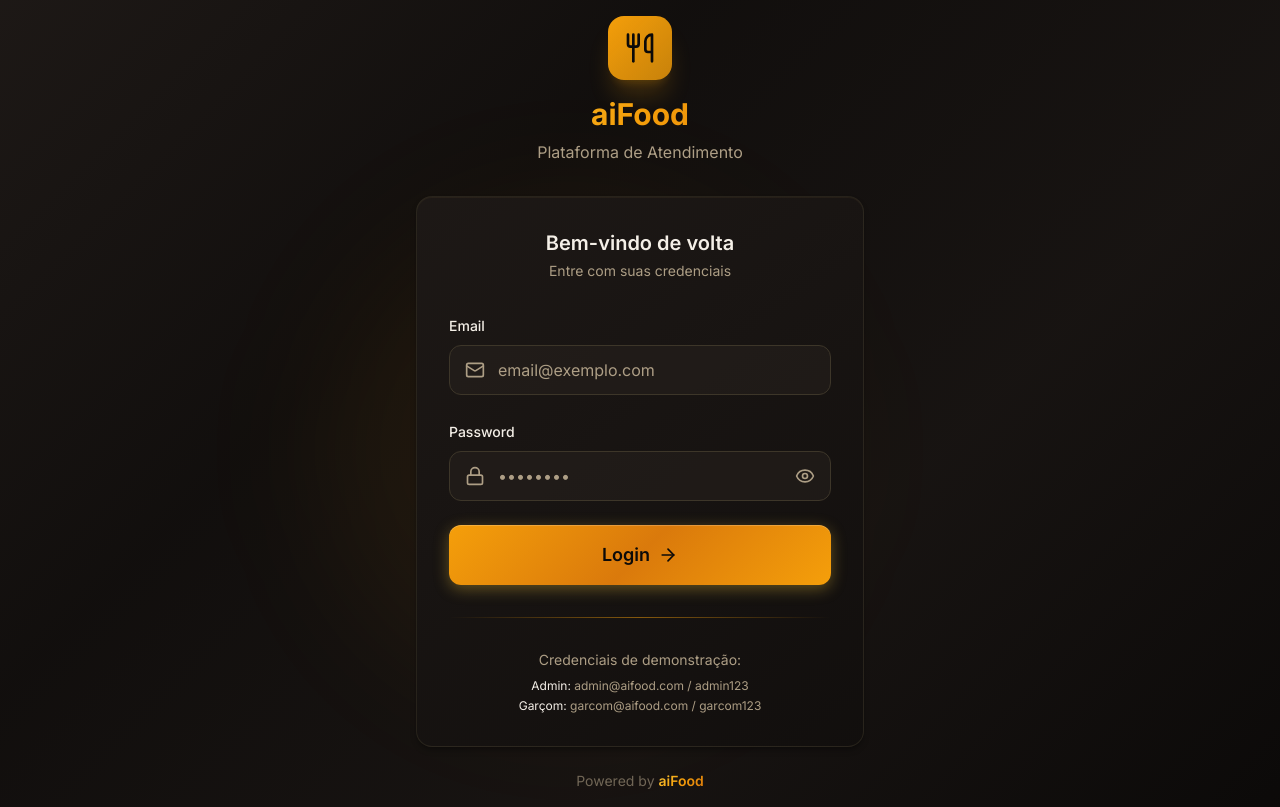
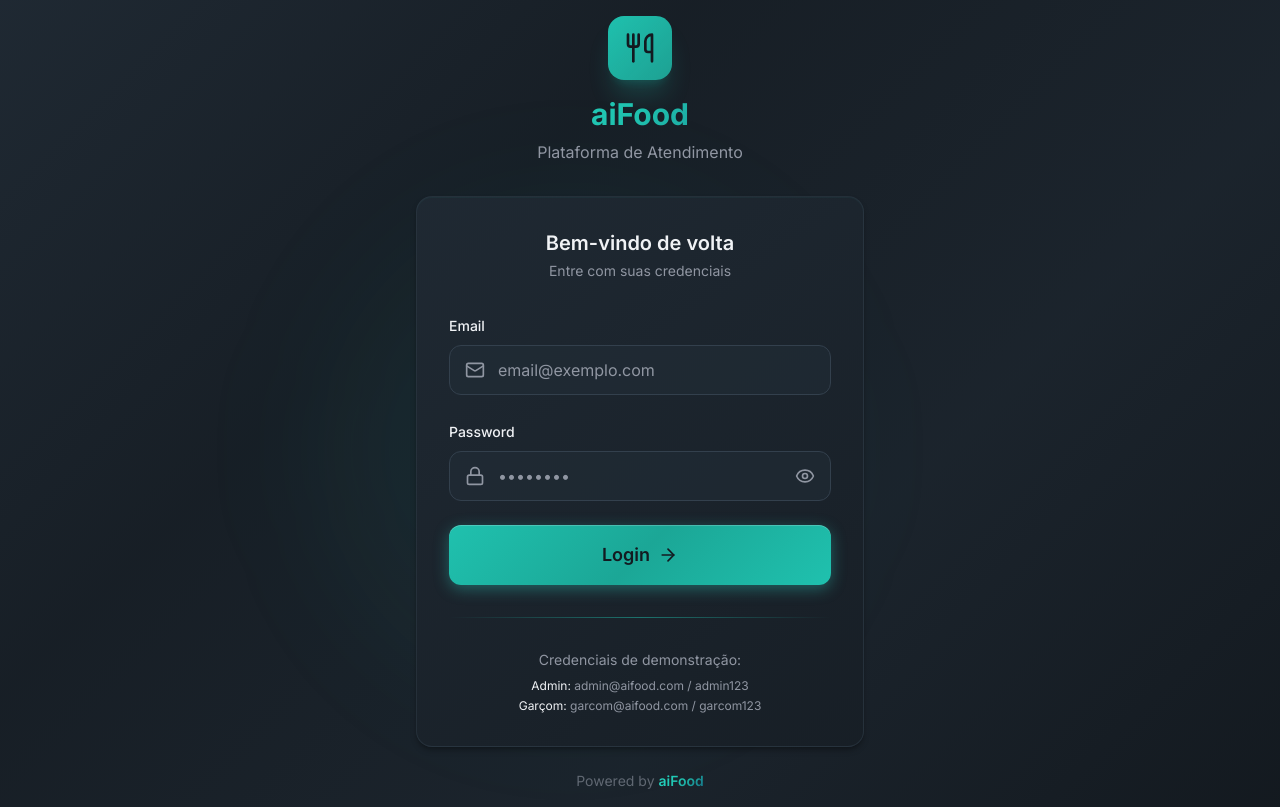
Before and after one commit to MariaEduardaaf/aifood, a Next.js app: page /login in a window 1280 px wide. Built offline with nearby package versions, Linux system fonts and the light colour scheme; no server answers.

Commit message:
feat: update color palette - teal primary, mint success, amber warning

```diff
--- a/src/app/globals.css
+++ b/src/app/globals.css
@@ -6,57 +6,57 @@
     /* Tema Claro */
     :root,
     .light {
-        --background: 40 33% 98%;
-        --foreground: 20 14% 10%;
+        --background: 210 25% 97%;
+        --foreground: 210 24% 16%;
         --card: 0 0% 100%;
-        --card-foreground: 20 14% 10%;
+        --card-foreground: 210 24% 16%;
         --popover: 0 0% 100%;
-        --popover-foreground: 20 14% 10%;
-        --primary: 38 92% 45%;
+        --popover-foreground: 210 24% 16%;
+        --primary: 192 73% 21%;
         --primary-foreground: 0 0% 100%;
-        --secondary: 40 20% 92%;
-        --secondary-foreground: 20 14% 10%;
-        --muted: 40 20% 92%;
-        --muted-foreground: 20 14% 45%;
-        --accent: 38 92% 45%;
-        --accent-foreground: 0 0% 100%;
-        --destructive: 0 84% 55%;
+        --secondary: 210 20% 93%;
+        --secondary-foreground: 210 24% 16%;
+        --muted: 210 20% 93%;
+        --muted-foreground: 220 9% 46%;
+        --accent: 40 100% 50%;
+        --accent-foreground: 210 24% 16%;
+        --destructive: 355 78% 56%;
         --destructive-foreground: 0 0% 100%;
-        --success: 142 76% 36%;
+        --success: 173 72% 44%;
         --success-foreground: 0 0% 100%;
-        --warning: 38 92% 50%;
-        --warning-foreground: 20 14% 4%;
-        --border: 40 20% 85%;
-        --input: 40 20% 92%;
-        --ring: 38 92% 45%;
+        --warning: 40 100% 50%;
+        --warning-foreground: 210 24% 16%;
+        --border: 210 20% 88%;
+        --input: 210 20% 93%;
+        --ring: 192 73% 21%;
         --radius: 0.75rem;
     }
 
-    /* Tema Escuro (Premium) */
+    /* Tema Escuro */
     .dark {
-        --background: 20 14% 4%;
-        --foreground: 38 36% 93%;
-        --card: 20 14% 8%;
-        --card-foreground: 38 36% 93%;
-        --popover: 20 14% 8%;
-        --popover-foreground: 38 36% 93%;
-        --primary: 38 92% 50%;
-        --primary-foreground: 20 14% 4%;
-        --secondary: 20 14% 14%;
-        --secondary-foreground: 38 36% 93%;
-        --muted: 20 14% 14%;
-        --muted-foreground: 38 20% 60%;
-        --accent: 38 92% 50%;
-        --accent-foreground: 20 14% 4%;
-        --destructive: 0 84% 60%;
+        --background: 210 24% 10%;
+        --foreground: 210 20% 95%;
+        --card: 210 24% 14%;
+        --card-foreground: 210 20% 95%;
+        --popover: 210 24% 14%;
+        --popover-foreground: 210 20% 95%;
+        --primary: 173 72% 44%;
+        --primary-foreground: 210 24% 10%;
+        --secondary: 210 24% 18%;
+        --secondary-foreground: 210 20% 95%;
+        --muted: 210 24% 18%;
+        --muted-foreground: 220 9% 60%;
+        --accent: 40 100% 50%;
+        --accent-foreground: 210 24% 10%;
+        --destructive: 355 78% 56%;
         --destructive-foreground: 0 0% 100%;
-        --success: 142 76% 36%;
-        --success-foreground: 0 0% 100%;
-        --warning: 38 92% 50%;
-        --warning-foreground: 20 14% 4%;
-        --border: 38 20% 20%;
-        --input: 20 14% 14%;
-        --ring: 38 92% 50%;
+        --success: 173 72% 44%;
+        --success-foreground: 210 24% 10%;
+        --warning: 40 100% 50%;
+        --warning-foreground: 210 24% 10%;
+        --border: 210 20% 25%;
+        --input: 210 24% 18%;
+        --ring: 173 72% 44%;
         --radius: 0.75rem;
     }
 }
@@ -73,21 +73,21 @@
 }
 
 @layer components {
-    /* Card Premium com borda dourada */
+    /* Card Premium */
     .card-premium {
-        @apply bg-card rounded-xl border border-border/50 shadow-xl;
+        @apply bg-card rounded-xl border border-border/50 shadow-lg;
     }
 
     .dark .card-premium {
-        background: linear-gradient(145deg, hsl(20 14% 10%), hsl(20 14% 6%));
+        background: linear-gradient(145deg, hsl(210 24% 16%), hsl(210 24% 12%));
         box-shadow:
             0 4px 6px -1px rgba(0, 0, 0, 0.3),
             0 2px 4px -2px rgba(0, 0, 0, 0.2),
-            inset 0 1px 0 0 rgba(255, 200, 100, 0.05);
+            inset 0 1px 0 0 rgba(46, 196, 182, 0.05);
     }
 
     .light .card-premium {
-        background: linear-gradient(145deg, hsl(0 0% 100%), hsl(40 33% 97%));
+        background: linear-gradient(145deg, hsl(0 0% 100%), hsl(210 25% 96%));
         box-shadow:
             0 4px 6px -1px rgba(0, 0, 0, 0.08),
             0 2px 4px -2px rgba(0, 0, 0, 0.05),
@@ -98,7 +98,7 @@
         box-shadow:
             0 10px 15px -3px rgba(0, 0, 0, 0.4),
             0 4px 6px -4px rgba(0, 0, 0, 0.3),
-            inset 0 1px 0 0 rgba(255, 200, 100, 0.1);
+            inset 0 1px 0 0 rgba(46, 196, 182, 0.1);
     }
 
     .light .card-premium:hover {
@@ -108,18 +108,18 @@
             inset 0 1px 0 0 rgba(255, 255, 255, 0.9);
     }
 
-    /* Botão Premium Dourado */
+    /* Botão Primary */
     .btn-gold {
         @apply relative overflow-hidden font-semibold py-4 px-8 rounded-xl text-lg;
         background: linear-gradient(
             135deg,
-            hsl(38 92% 50%),
-            hsl(32 90% 45%),
-            hsl(38 92% 50%)
+            hsl(173 72% 44%),
+            hsl(173 72% 38%),
+            hsl(173 72% 44%)
         );
-        color: hsl(20 14% 4%);
+        color: hsl(210 24% 10%);
         box-shadow:
-            0 4px 15px rgba(212, 175, 55, 0.4),
+            0 4px 15px rgba(46, 196, 182, 0.4),
             inset 0 1px 0 rgba(255, 255, 255, 0.2);
         transition: all 0.3s ease;
     }
@@ -127,7 +127,7 @@
     .btn-gold:hover {
         transform: translateY(-2px);
         box-shadow:
-            0 6px 20px rgba(212, 175, 55, 0.5),
+            0 6px 20px rgba(46, 196, 182, 0.5),
             inset 0 1px 0 rgba(255, 255, 255, 0.3);
     }
 
@@ -155,25 +155,25 @@
         left: 100%;
     }
 
-    /* Botão Secundário Premium */
+    /* Botão Secundário */
     .btn-secondary-premium {
         @apply relative font-semibold py-4 px-8 rounded-xl text-lg;
         transition: all 0.3s ease;
     }
 
     .dark .btn-secondary-premium {
-        background: linear-gradient(145deg, hsl(20 14% 16%), hsl(20 14% 12%));
-        color: hsl(38 36% 93%);
-        border: 1px solid hsl(38 20% 25%);
+        background: linear-gradient(145deg, hsl(210 24% 20%), hsl(210 24% 16%));
+        color: hsl(210 20% 95%);
+        border: 1px solid hsl(210 20% 30%);
         box-shadow:
             0 4px 10px rgba(0, 0, 0, 0.3),
-            inset 0 1px 0 rgba(255, 200, 100, 0.05);
+            inset 0 1px 0 rgba(46, 196, 182, 0.05);
     }
 
     .light .btn-secondary-premium {
-        background: linear-gradient(145deg, hsl(0 0% 100%), hsl(40 20% 95%));
-        color: hsl(20 14% 10%);
-        border: 1px solid hsl(40 20% 80%);
+        background: linear-gradient(145deg, hsl(0 0% 100%), hsl(210 20% 95%));
+        color: hsl(210 24% 16%);
+        border: 1px solid hsl(210 20% 85%);
         box-shadow:
             0 4px 10px rgba(0, 0, 0, 0.08),
             inset 0 1px 0 rgba(255, 255, 255, 0.8);
@@ -181,29 +181,29 @@
 
     .dark .btn-secondary-premium:hover {
         transform: translateY(-2px);
-        border-color: hsl(38 92% 50%);
+        border-color: hsl(173 72% 44%);
         box-shadow:
             0 6px 15px rgba(0, 0, 0, 0.4),
-            0 0 20px rgba(212, 175, 55, 0.1),
-            inset 0 1px 0 rgba(255, 200, 100, 0.1);
+            0 0 20px rgba(46, 196, 182, 0.1),
+            inset 0 1px 0 rgba(46, 196, 182, 0.1);
     }
 
     .light .btn-secondary-premium:hover {
         transform: translateY(-2px);
-        border-color: hsl(38 92% 45%);
+        border-color: hsl(192 73% 21%);
         box-shadow:
             0 6px 15px rgba(0, 0, 0, 0.12),
-            0 0 20px rgba(212, 175, 55, 0.1),
+            0 0 20px rgba(15, 76, 92, 0.1),
             inset 0 1px 0 rgba(255, 255, 255, 0.9);
     }
 
-    /* Texto Dourado Gradiente */
+    /* Texto Primary Gradiente */
     .text-gold {
         background: linear-gradient(
             135deg,
-            hsl(45 93% 60%),
-            hsl(38 92% 50%),
-            hsl(32 90% 45%)
+            hsl(173 72% 50%),
+            hsl(173 72% 44%),
+            hsl(192 73% 30%)
         );
         -webkit-background-clip: text;
         -webkit-text-fill-color: transparent;
@@ -213,9 +213,9 @@
     /* Badge Premium */
     .badge-premium {
         @apply inline-flex items-center px-3 py-1 rounded-full text-xs font-semibold;
-        background: linear-gradient(135deg, hsl(38 92% 50%), hsl(32 90% 45%));
-        color: hsl(20 14% 4%);
-        box-shadow: 0 2px 8px rgba(212, 175, 55, 0.3);
+        background: linear-gradient(135deg, hsl(173 72% 44%), hsl(173 72% 38%));
+        color: hsl(210 24% 10%);
+        box-shadow: 0 2px 8px rgba(46, 196, 182, 0.3);
     }
 
     /* Input Premium */
@@ -237,126 +237,126 @@
         background: linear-gradient(
             90deg,
             transparent,
-            hsl(38 92% 50% / 0.5),
+            hsl(173 72% 44% / 0.5),
             transparent
         );
     }
 
     /* Glow effect */
     .glow-gold {
-        box-shadow: 0 0 30px rgba(212, 175, 55, 0.2);
+        box-shadow: 0 0 30px rgba(46, 196, 182, 0.2);
     }
 
     /* Status cards */
     .status-waiting {
         @apply border-2;
-        border-color: hsl(142 76% 36%);
+        border-color: hsl(173 72% 44%);
     }
 
     .dark .status-waiting {
         background: linear-gradient(
             145deg,
-            hsl(142 76% 20% / 0.3),
-            hsl(142 76% 15% / 0.2)
+            hsl(173 72% 20% / 0.3),
+            hsl(173 72% 15% / 0.2)
         );
     }
 
     .light .status-waiting {
         background: linear-gradient(
             145deg,
-            hsl(142 76% 90% / 0.5),
-            hsl(142 76% 95% / 0.3)
+            hsl(173 72% 90% / 0.5),
+            hsl(173 72% 95% / 0.3)
         );
     }
 
     .status-urgent {
         @apply border-2;
-        border-color: hsl(0 84% 60%);
+        border-color: hsl(355 78% 56%);
     }
 
     .dark .status-urgent {
         background: linear-gradient(
             145deg,
-            hsl(0 84% 30% / 0.3),
-            hsl(0 84% 25% / 0.2)
+            hsl(355 78% 30% / 0.3),
+            hsl(355 78% 25% / 0.2)
         );
     }
 
     .light .status-urgent {
         background: linear-gradient(
             145deg,
-            hsl(0 84% 95% / 0.5),
-            hsl(0 84% 98% / 0.3)
+            hsl(355 78% 95% / 0.5),
+            hsl(355 78% 98% / 0.3)
         );
     }
 }
 
 @layer utilities {
-    /* Urgency colors for waiter dashboard */
+    /* Urgency colors */
     .urgency-green {
-        border: 1px solid hsl(142 76% 36%);
+        border: 1px solid hsl(173 72% 44%);
     }
 
     .dark .urgency-green {
         background: linear-gradient(
             145deg,
-            hsl(142 76% 20% / 0.4),
-            hsl(142 76% 15% / 0.3)
+            hsl(173 72% 20% / 0.4),
+            hsl(173 72% 15% / 0.3)
         );
-        color: hsl(142 76% 70%);
+        color: hsl(173 72% 60%);
     }
 
     .light .urgency-green {
         background: linear-gradient(
             145deg,
-            hsl(142 76% 92% / 0.6),
-            hsl(142 76% 96% / 0.4)
+            hsl(173 72% 92% / 0.6),
+            hsl(173 72% 96% / 0.4)
         );
-        color: hsl(142 76% 30%);
+        color: hsl(173 72% 30%);
     }
 
     .urgency-yellow {
-        border: 1px solid hsl(45 93% 47%);
+        border: 1px solid hsl(40 100% 50%);
     }
 
     .dark .urgency-yellow {
         background: linear-gradient(
             145deg,
-            hsl(45 93% 30% / 0.4),
-            hsl(45 93% 25% / 0.3)
+            hsl(40 100% 30% / 0.4),
+            hsl(40 100% 25% / 0.3)
         );
-        color: hsl(45 93% 70%);
+        color: hsl(40 100% 65%);
     }
 
     .light .urgency-yellow {
         background: linear-gradient(
             145deg,
-            hsl(45 93% 90% / 0.6),
-            hsl(45 93% 95% / 0.4)
+            hsl(40 100% 90% / 0.6),
+            hsl(40 100% 95% / 0.4)
         );
-        color: hsl(45 93% 30%);
+        color: hsl(40 100% 30%);
     }
 
     .urgency-red {
-        border: 1px solid hsl(0 84% 60%);
+        border: 1px solid hsl(355 78% 56%);
     }
 
     .dark .urgency-red {
         background: linear-gradient(
             145deg,
-            hsl(0 84% 30% / 0.4),
-            hsl(0 84% 25% / 0.3)
+            hsl(355 78% 30% / 0.4),
+            hsl(355 78% 25% / 0.3)
         );
-        color: hsl(0 84% 75%);
+        color: hsl(355 78% 70%);
     }
 
     .light .urgency-red {
         background: linear-gradient(
             145deg,
-            hsl(0 84% 95% / 0.6),
-            hsl(0 84% 98% / 0.4)
+            hsl(355 78% 95% / 0.6),
+            hsl(355 78% 98% / 0.4)
         );
-        color: hsl(0 84% 45%);
+        color: hsl(355 78% 45%);
     }
 
     /* Animated background */
@@ -368,20 +368,20 @@
     .dark .bg-animated {
         background: linear-gradient(
             -45deg,
-            hsl(20 14% 4%),
-            hsl(20 14% 8%),
-            hsl(20 14% 6%),
-            hsl(20 14% 10%)
+            hsl(210 24% 10%),
+            hsl(210 24% 14%),
+            hsl(210 24% 12%),
+            hsl(210 24% 16%)
         );
     }
 
     .light .bg-animated {
         background: linear-gradient(
             -45deg,
-            hsl(40 33% 98%),
-            hsl(40 33% 95%),
-            hsl(40 33% 97%),
-            hsl(40 33% 93%)
+            hsl(210 25% 97%),
+            hsl(210 25% 94%),
+            hsl(210 25% 96%),
+            hsl(210 25% 92%)
         );
     }
 
@@ -406,18 +406,18 @@
     .dark .shimmer {
         background: linear-gradient(
             90deg,
-            hsl(20 14% 10%) 0%,
-            hsl(20 14% 15%) 50%,
-            hsl(20 14% 10%) 100%
+            hsl(210 24% 14%) 0%,
+            hsl(210 24% 20%) 50%,
+            hsl(210 24% 14%) 100%
         );
     }
 
     .light .shimmer {
         background: linear-gradient(
             90deg,
-            hsl(40 20% 92%) 0%,
-            hsl(40 20% 88%) 50%,
-            hsl(40 20% 92%) 100%
+            hsl(210 20% 93%) 0%,
+            hsl(210 20% 88%) 50%,
+            hsl(210 20% 93%) 100%
         );
     }
 
@@ -430,18 +430,18 @@
         }
     }
 
-    /* Pulse gold */
+    /* Pulse primary */
     .pulse-gold {
-        animation: pulse-gold 2s infinite;
+        animation: pulse-primary 2s infinite;
     }
 
-    @keyframes pulse-gold {
+    @keyframes pulse-primary {
         0%,
         100% {
-            box-shadow: 0 0 0 0 rgba(212, 175, 55, 0.4);
+            box-shadow: 0 0 0 0 rgba(46, 196, 182, 0.4);
         }
         50% {
-            box-shadow: 0 0 0 10px rgba(212, 175, 55, 0);
+            box-shadow: 0 0 0 10px rgba(46, 196, 182, 0);
         }
     }
 }
```
